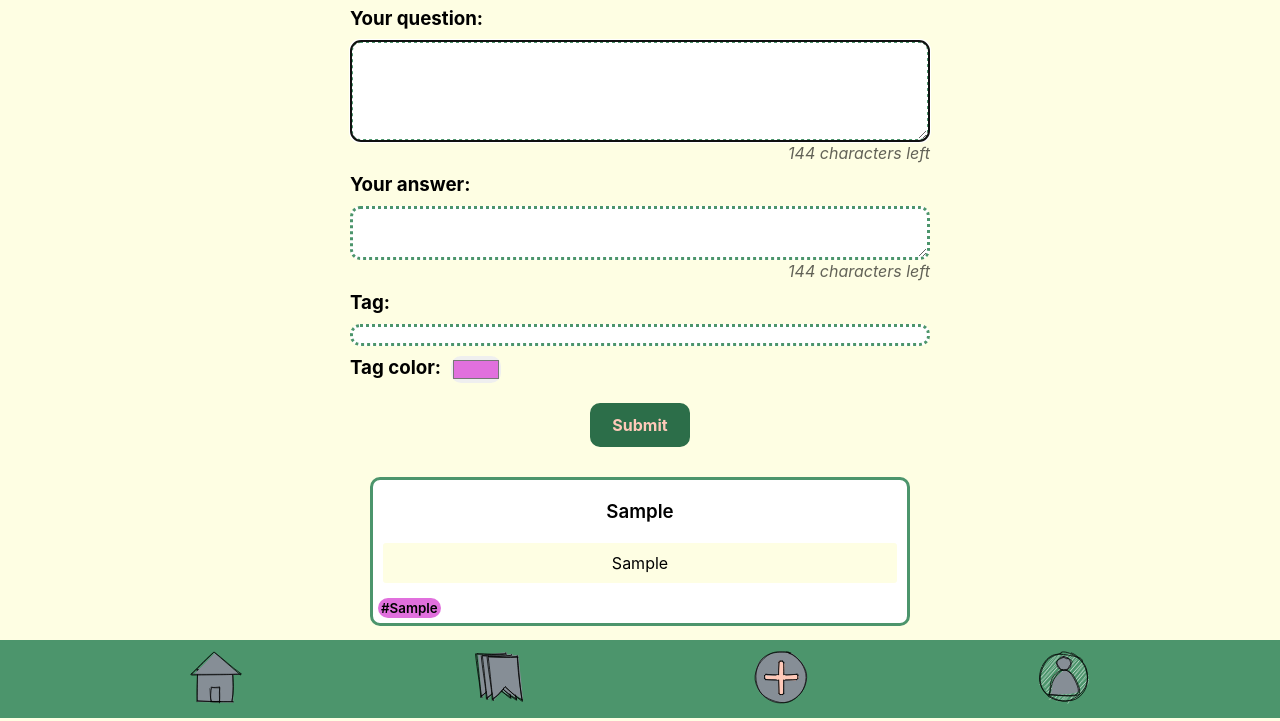
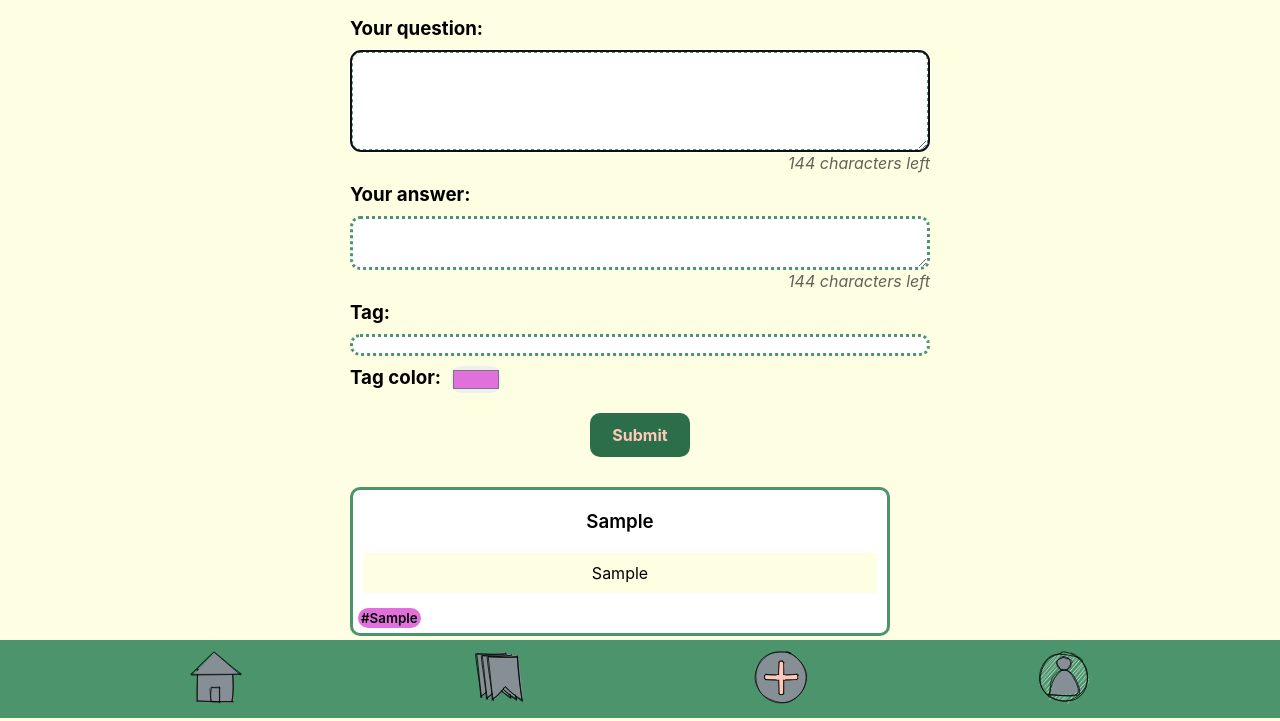
Before and after one commit to spacedoe/project2-quiz-app, a plain HTML site: page project2-quiz-app/form.html in a window 1280 px wide. Both pictures are taken after typing "Sample", "Sample", "Sample" into the empty fields and a click on the button "Submit". Shown: the part 82-803 px from the top of the page. Drawn offline with Linux system fonts and the light colour scheme.

Commit message:
update styling

```diff
--- a/project2-quiz-app/css/components/card.css
+++ b/project2-quiz-app/css/components/card.css
@@ -6,7 +6,7 @@
   border: 3px solid var(--sea-green);
   background-color: #fff;
   position: relative;
-  margin: 20px auto;
+  margin: 20px 10px;
   padding: 20px;
   border-radius: 10px;
   max-width: 600px;
--- a/project2-quiz-app/css/form.css
+++ b/project2-quiz-app/css/form.css
@@ -63,7 +63,8 @@ input {
   border-radius: 10px;
   max-width: 540px;
   overflow-wrap: break-word;
-  margin: 10px auto;
+  margin: 10px 10px;
+  align-self: center;
 }
 
 .new-card__question {
--- a/project2-quiz-app/css/global.css
+++ b/project2-quiz-app/css/global.css
@@ -32,6 +32,7 @@ body {
 }
 
 main {
+  margin: 10px 10px;
   margin-bottom: 75px;
   width: 100%;
   max-width: 600px;
```
